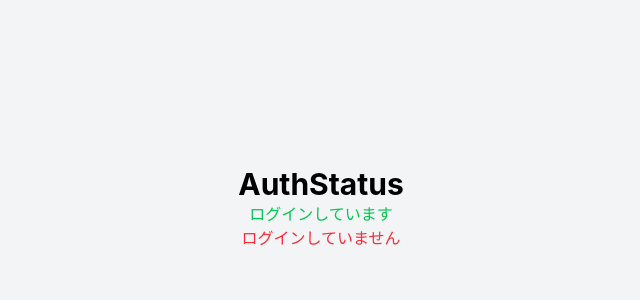
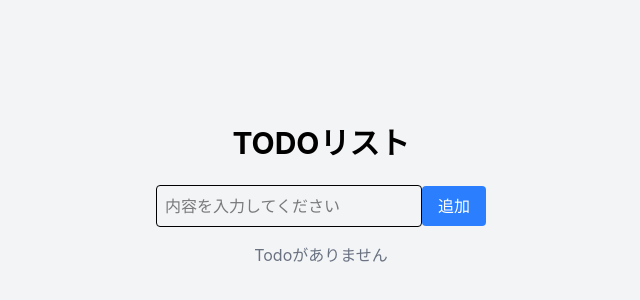
Before and after one commit to miho117/frontend-practice-react, a React (Vite) app: page / in a window 1280 px wide. Shown: the part 192-492 px from the top of the page, without its empty margins (319-959 px from the left). Built offline with nearby package versions, Linux system fonts and the light colour scheme.

Commit message:
Add TodoList component with useState

```diff
--- a/src/App.jsx
+++ b/src/App.jsx
@@ -1,15 +1,11 @@
-import AuthStatus from './components/AuthStatus';
+import AddTodo from './components/AddTodo';
 
 function App() {
 
   return (
-    <div className="flex flex-col items-center justify-center min-h-screen bg-gray-100">
-    <h1 className="text-3xl font-bold">AuthStatus</h1>
 
-      <AuthStatus isLoggedIn = {true} />
-      <AuthStatus isLoggedIn = {false} />
+      <AddTodo />
 
-    </div>
   );
 }
 export default App;
--- /dev/null
+++ b/src/components/AddTodo.jsx
@@ -0,0 +1,45 @@
+import { useState } from 'react';
+
+const AddTodo = () => {
+  const [inputValue, setInputValue] = useState('');
+  const [todos, setTodos] = useState([]);
+
+  const addTodo = () => {
+    if (inputValue.trim() === '') return;
+
+    setTodos([...todos,inputValue]);
+    setInputValue('');
+  }
+
+  return (
+    <div className="flex flex-col items-center justify-center min-h-screen bg-gray-100">
+       <h1 className="text-3xl font-bold">TODOリスト</h1>
+
+       <div className="max-w-md mx-auto p-6 space-y-4">
+          <div>
+            <input
+            type="text"
+            value={inputValue}
+            onChange={(e) => setInputValue(e.target.value)}
+            className="p-2 border rounded"
+            placeholder="内容を入力してください"
+            />
+            <button
+            onClick={addTodo}
+            className="px-4 py-2 bg-blue-500 text-white rounded hover:bg-blue-600"
+            >追加</button>
+          </div>
+
+          <ul className="text-left space-y-2">
+            {todos.map((todo,index) => (<li key={index}>{todo}</li>
+          ))}
+          </ul>
+
+          {todos.length === 0 && (
+          <p className="text-gray-500 text-center">Todoがありません</p>
+          )}
+       </div>
+    </div>
+  )
+};
+export default AddTodo;
```
